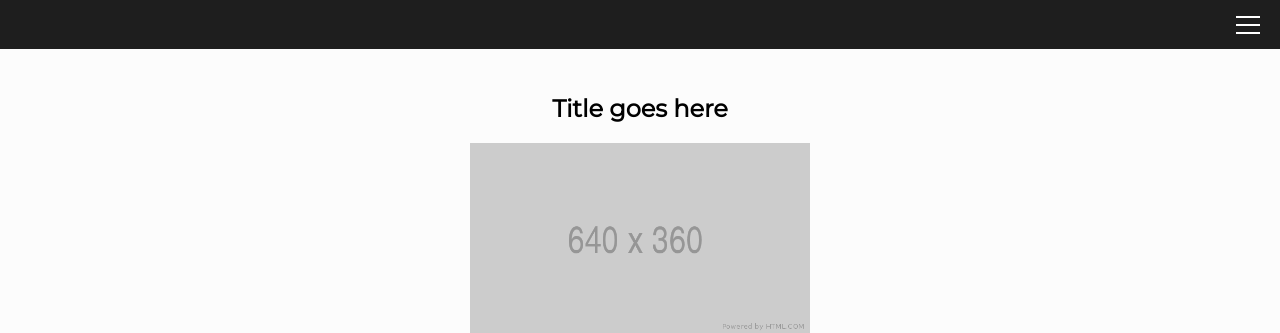
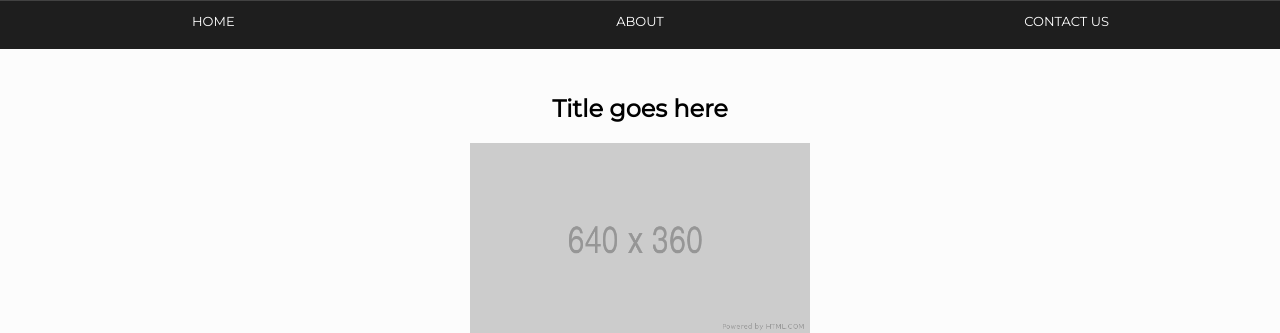
Before and after one commit to quechon/movers, a Python web app: template templates/index.html in a window 1280 px wide. Shown: the top 333 px of the page. Run offline with Jinja, Linux system fonts and the light colour scheme; the template is opened without the code that fills it, so the values that code supplies are empty.

Commit message:
Adding media queries

```diff
--- a/static/css/main.css
+++ b/static/css/main.css
@@ -157,3 +157,19 @@ footer img {
 .on {
   display: block;
 }
+
+@media screen and (min-width: 768px) {
+
+  #collapse-button {
+    display: none;
+  }
+
+  .hide {
+    display: block;
+  }
+
+  nav ul {
+    grid-template-columns: 1fr 1fr 1fr;
+    grid_template-rows: 1fr;
+  }
+}
```
